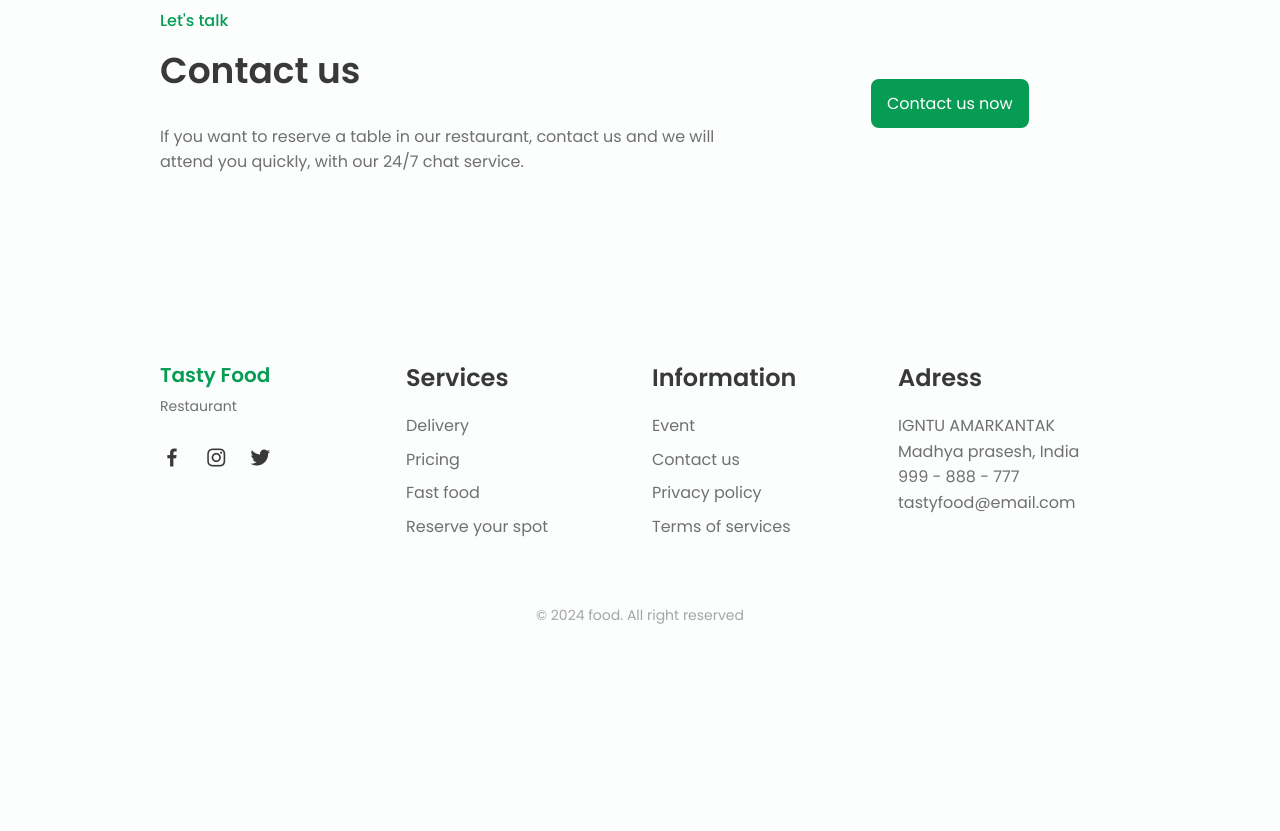
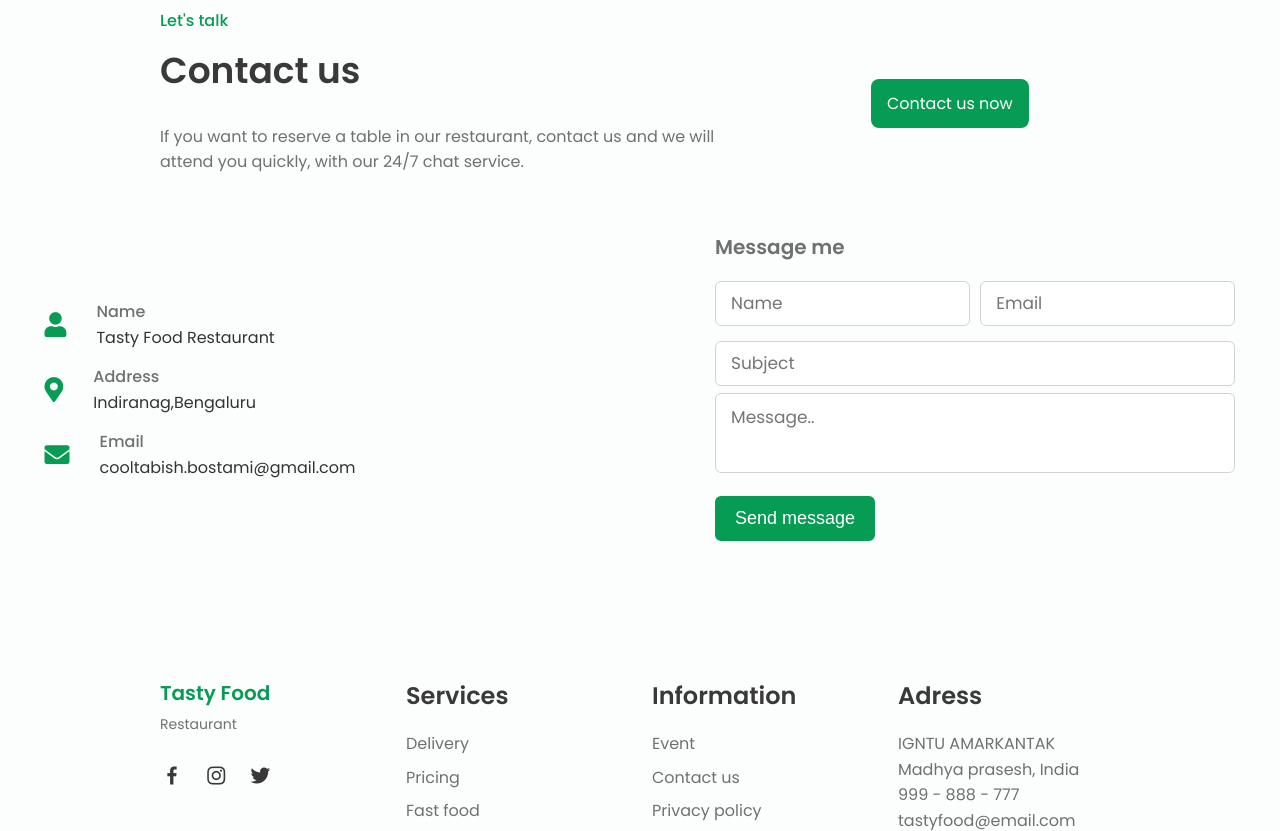
Before and after one commit to TabishBostami/BoostStar_groupB, a PHP site: page /rahul/R-website/index.html in a window 1280 px wide. Shown: the part 3241-4072 px from the top of the page. Before the commit the page ends 3865 px from the top, so only its background shows below. Run offline with PHP 8.4, Linux system fonts and the light colour scheme.

Commit message:
Contact_form

```diff
--- a/R-website/assets/css/styles.css
+++ b/R-website/assets/css/styles.css
@@ -568,6 +568,141 @@ span.psw {
   animation: animatezoom 0.6s
 }
 
+
+
+
+/* contact section styling */
+.contact .title::after{
+  content: "";
+}
+.contact .contact-content .column{
+  width: calc(50% - 30px);
+}
+.contact .contact-content .text{
+  font-size: 20px;
+  font-weight: 600;
+  margin-bottom: 10px;
+}
+.contact .right{
+  margin-left: 150px;
+}
+.contact .contact-content .left p{
+  text-align: justify;
+}
+.contact .contact-content .left .icons{
+  margin: 10px 0;
+}
+.contact .contact-content .row{
+  display: flex;
+  height: 65px;
+  align-items: center;
+}
+.contact .contact-content .row .info{
+  margin-left: 30px;
+}
+.contact .contact-content .row i{
+  font-size: 25px;
+  color: var(--first-color);
+}
+.contact .contact-content .info .head{
+  font-weight: 500;
+}
+.contact .contact-content .info .sub-title{
+  color: #333;
+}
+.contact .right form .fields{
+  display: flex;
+}
+.contact .right form .field,
+.contact .right form .fields .field{
+  height: 45px;
+  width: 100%;
+  margin-bottom: 15px;
+}
+.contact .right form .textarea{
+  height: 80px;
+  width: 100%;
+}
+.contact .right form.disable{
+  opacity: 0.6;
+  pointer-events: none;
+}
+.contact .right form .name{
+  margin-right: 10px;
+}
+.contact .right form .field input,
+.contact .right form .textarea textarea{
+  height: 100%;
+  width: 100%;
+  border: 1px solid lightgrey;
+  border-radius: 6px;
+  outline: none;
+  padding: 0 15px;
+  font-size: 17px;
+  font-family: 'Poppins', sans-serif;
+  transition: all 0.3s ease;
+}
+.contact .right form .field input:focus,
+.contact .right form .textarea textarea:focus{
+  border-color: #b3b3b3;
+}
+.contact .right form .textarea textarea{
+padding-top: 10px;
+resize: none;
+}
+.contact .right form .button-area{
+display: flex;
+align-items: center;
+}
+.right form .button-area button{
+color: #fff;
+display: block;
+width: 160px!important;
+height: 45px;
+outline: none;
+font-size: 18px;
+font-weight: 500;
+border-radius: 6px;
+cursor: pointer;
+flex-wrap: nowrap;
+background: var(--first-color);
+border: 2px solid var(--first-color);
+transition: all 0.3s ease;
+}
+.right form .button-area button:hover{
+color: var(--first-color);
+background: none;
+}
+.right form .error-box{
+color: var(--first-color);
+text-align: center;
+font-size: 17px;
+border-radius: 5px;
+margin-left: 20px;
+}
+.right form .error-box.success{
+color: #27ae60;
+}
+.button .error-box span{
+font-weight: 500;
+}
+.contact-content{
+  display: flex;
+  justify-content: space-between;
+  align-items: center;
+
+}
+.contact{
+  display: flex;
+  justify-content: center;
+  /* max-width: 1300px; */
+  width: calc(100% - 2rem);
+  margin-left: var(--mb-2);
+  margin-right: var(--mb-2);
+}
+
+
+
 @-webkit-keyframes animatezoom {
   from {-webkit-transform: scale(0)}
   to {-webkit-transform: scale(1)}
@@ -597,6 +732,7 @@ span.psw {
 .contact__description{
   margin-bottom: var(--mb-3);
 }
+
 
 /*========== FOOTER ==========*/
 .footer__container{
@@ -672,6 +808,7 @@ span.psw {
   .contact__button{
     justify-self: center;
   }
+
 }
 
 @media screen and (min-width: 768px){
@@ -743,3 +880,20 @@ span.psw {
     column-gap: 7rem;
   }
 }
+@media (max-width:960px){
+  .contact-content{
+    flex-direction: column;
+    align-items: flex-start;
+  }
+  .contact-content .right{
+    margin-left: 0;
+  }
+  .contact .contact-content .column {
+    width: 100%;
+  }
+  .contact{
+    display: block;
+    padding: 0 10px 0 10px;
+  }
+
+}
--- a/R-website/assets/js/main.js
+++ b/R-website/assets/js/main.js
@@ -103,7 +103,7 @@ sr.reveal(`.home__data, .home__img,
             .app__data, .app__img,
             .contact__data, .contact__button,
             .footer__content, .main-section,
-             .junnu`, {
+             .junnu, .contact-content`, {
     interval: 200
 })
 
--- a/R-website/index.html
+++ b/R-website/index.html
@@ -9,6 +9,10 @@
 
         <!--========== CSS ==========-->
         <link rel="stylesheet" href="assets/css/styles.css">
+        <link
+        rel="stylesheet"
+        href="https://cdnjs.cloudflare.com/ajax/libs/font-awesome/5.15.2/css/all.min.css"
+      />
 
         <title>food</title>
     </head>
@@ -471,7 +475,7 @@
             </section>
 
             <!--===== APP =======-->
-    <!--  <section class="app section bd-container">
+     <!-- <section class="app section bd-container">
                 <div class="app__container bd-grid">
                     <div class="app__data">
                         <span class="section-subtitle app__initial">App</span>
@@ -502,6 +506,94 @@
                 </div>
             </section>
         </main>
+        <!-- ======================== Contact Form ==================== -->
+        <section class="contact" id="contact">
+            <div class="max-width">
+              <h2 class="title"></h2>
+              <div class="contact-content ">
+                <div class="column left">
+                  <div class="text"></div>
+                  <!-- <p>
+                    Lorem, ipsum dolor sit amet consectetur adipisicing elit.
+                    Dignissimos harum corporis fuga corrupti. Doloribus quis soluta
+                    nesciunt veritatis vitae nobis?
+                  </p> -->
+                  <div class="icons">
+                    <div class="row">
+                      <i class="fas fa-user"></i>
+                      <div class="info">
+                        <div class="head">Name</div>
+                        <div class="sub-title">Tasty Food Restaurant</div>
+                      </div>
+                    </div>
+                    <div class="row">
+                      <i class="fas fa-map-marker-alt"></i>
+                      <div class="info">
+                        <div class="head">Address</div>
+                        <div class="sub-title">Indiranag,Bengaluru</div>
+                      </div>
+                    </div>
+                    <div class="row">
+                      <i class="fas fa-envelope"></i>
+                      <div class="info">
+                        <div class="head">Email</div>
+                        <div class="sub-title">cooltabish.bostami@gmail.com</div>
+                      </div>
+                    </div>
+                  </div>
+                </div>
+                <div class="column right">
+                  <div class="text">Message me</div>
+                  <form
+                    class="contact-form"
+                    action="https://formspree.io/f/mjvqkbjw"
+                    method="POST"
+                  >
+                    <div class="fields">
+                      <div class="field name">
+                        <input
+                          type="text"
+                          class="fullname"
+                          name="name"
+                          placeholder="Name"
+                        />
+                      </div>
+                      <div class="field email">
+                        <input
+                          type="text"
+                          class="email-input"
+                          name="email"
+                          placeholder="Email"
+                        />
+                      </div>
+                    </div>
+                    <div class="field">
+                      <input
+                        type="text"
+                        class="subject"
+                        name="input"
+                        placeholder="Subject"
+                      />
+                    </div>
+                    <div class="field textarea">
+                      <textarea
+                        class="message"
+                        cols="30"
+                        rows="10"
+                        name="textarea"
+                        placeholder="Message.."
+                      ></textarea>
+                    </div>
+                    <div class="button-area">
+                      <button class="send-msg" type="submit">Send message</button>
+                      <div class="error-box"></div>
+                    </div>
+                  </form>
+                  <!--  -->
+                </div>
+              </div>
+            </div>
+          </section>
 
         <!--========== FOOTER ==========-->
         <footer class="footer section bd-container">
```
